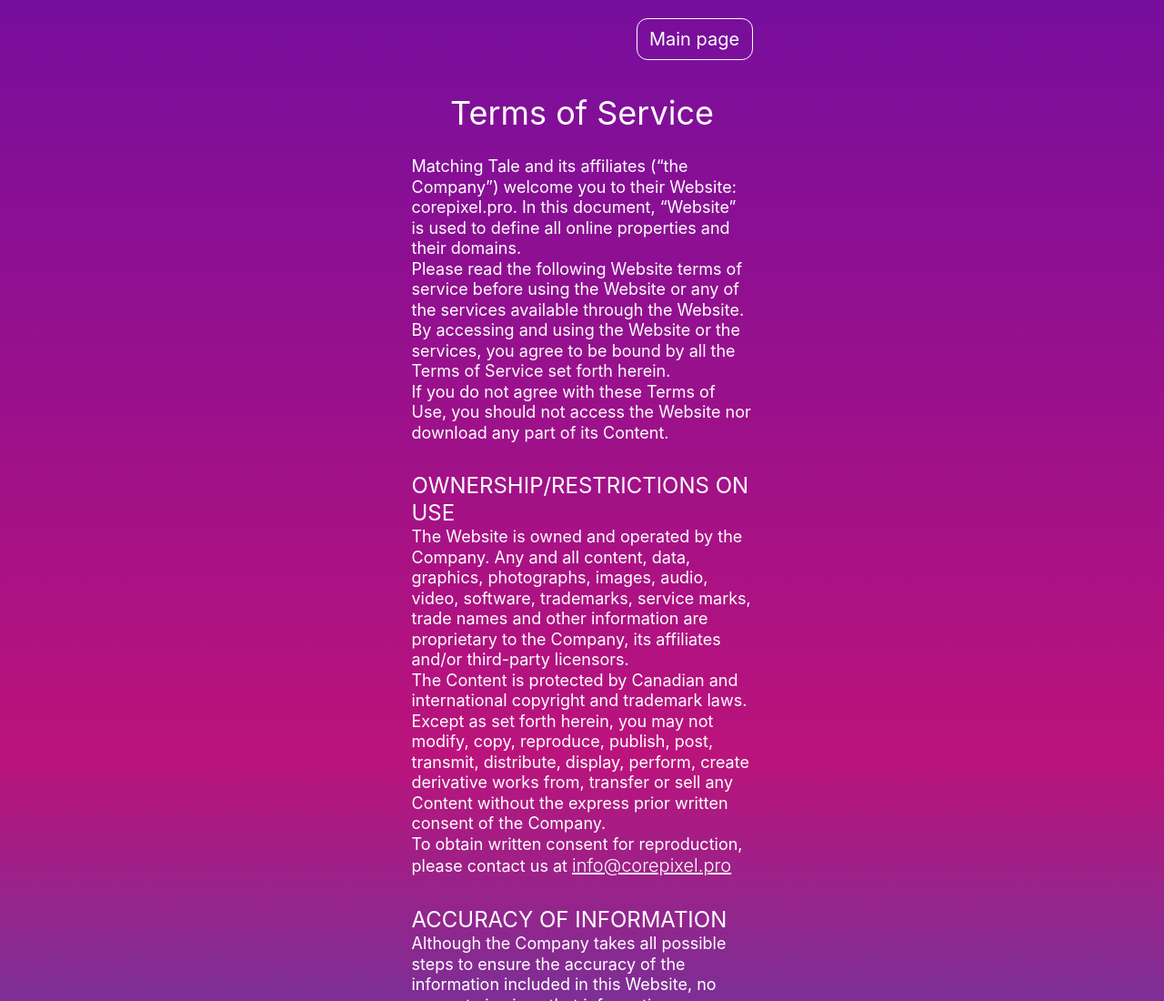
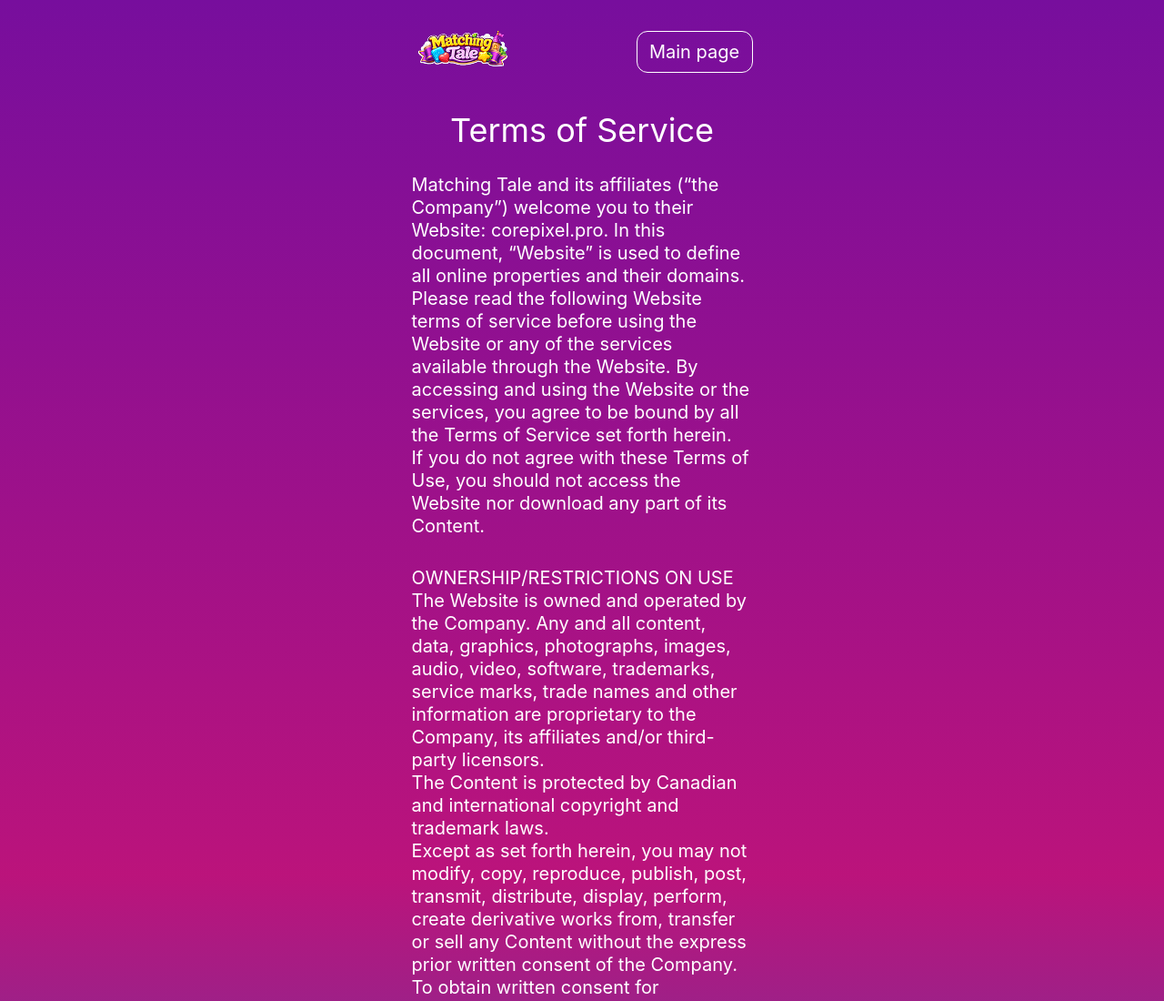
Before and after one commit to YanaBondarenko24/Matching_Tale, a website built with Vite: page src/terms.html in a window 1280 px wide. Shown: the top 1100 px of the page at 91% size. Built offline with nearby package versions, Linux system fonts and the light colour scheme.

Commit message:
fixed bugs

```diff
--- a/src/css/policy.css
+++ b/src/css/policy.css
@@ -1,7 +1,7 @@
 
 .policy{
   width: 100%;
-  min-height: calc(100vh - 110px);
+  min-height: calc(100vh - 80px);
   background: linear-gradient(180deg,
         #770e9d 0%,
         rgba(187, 19, 123, 0.97) 34.13%,
@@ -20,7 +20,11 @@
 .policy-container {
   padding: 20px 16px 40px;
 }
-
+.policy-wrapper{
+    display: flex;
+    align-items: center;
+    justify-content: space-between;
+}
 .main-page-btn {
   display: flex;
   align-items: center;
@@ -28,11 +32,8 @@
 
   border: 1px solid #fff;
   border-radius: 12px;
-  max-width: 126px;
+  width: 126px;
   height: 44px;
-
-  margin-left: auto;
-  margin-bottom: 40px;
   font-size: 20px;
 }
 .main-page-btn:hover,
@@ -53,11 +54,12 @@ animation: scale 200ms ease-in-out infinite alternate;
     .policy-content h2 {
       margin-top: 32px;
       text-transform: uppercase;
-      font-size: 24px;
+      font-size: 20px;
     }
 .policy-content {
   margin-bottom: 16px;
   line-height: 1.25;
+  font-size: 20px;
 }
 
 .policy-body .footer {
@@ -74,10 +76,12 @@ animation: scale 200ms ease-in-out infinite alternate;
     padding: 40px 80px;
     width: 865px;
   }
-
+.main-page-btn {
+  font-size: 24px;
+}
   .policy-content {
     width: 900px;
-
+   font-size: 24px;
   }
 
   .policy-title{
@@ -86,7 +90,12 @@ animation: scale 200ms ease-in-out infinite alternate;
      text-align: left;
      margin-top: 79px;
   }
-
+        .policy-content h2 {
+          font-size: 24px;
+        }
+ .policy-email {
+   font-size: 24px;
+ }
   .policy-body .footer {
     height: 81px;
     bottom: 0px;
--- a/src/terms.html
+++ b/src/terms.html
@@ -12,7 +12,17 @@
     <main>
       <section class="policy">
         <div class="container policy-container">
-          <a href="./index.html" class="main-page-btn">Main page</a>
+          <div class="policy-wrapper">
+            <a class="logo-link" href="./index.html" class="logo-wrapper" aria-label="Main page">
+              <picture>
+                <source media="(min-width: 1440px)" srcset="/img/logo-desk.png 1x,
+                          /img/logo-desk@2x.png 2x">
+                <img src="/img/logo-mob.png" srcset="/img/logo-mob.png 1x,
+                          /img/logo-mob@2x.png 2x" alt="Logo">
+              </picture>
+            </a>
+            <a href="./index.html" class="main-page-btn">Main page</a>
+          </div>
           <h1 class="policy-title">Terms of Service</h1>
           <div class="policy-content">
             <p>
```
Also changed, not shown: src/policy.html (+11 -1 lines).
